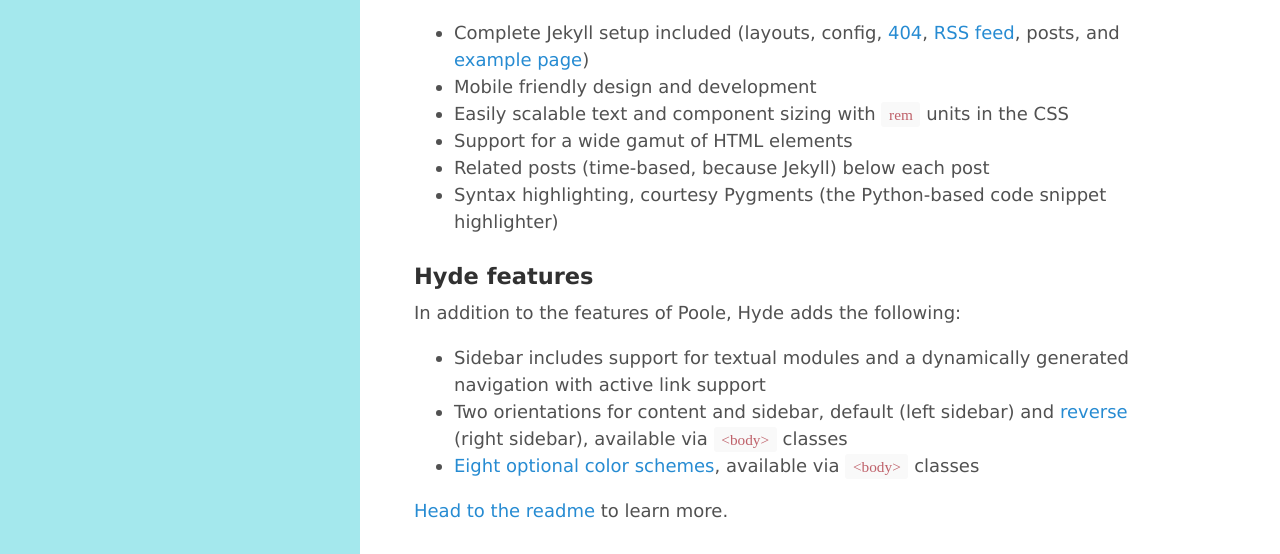
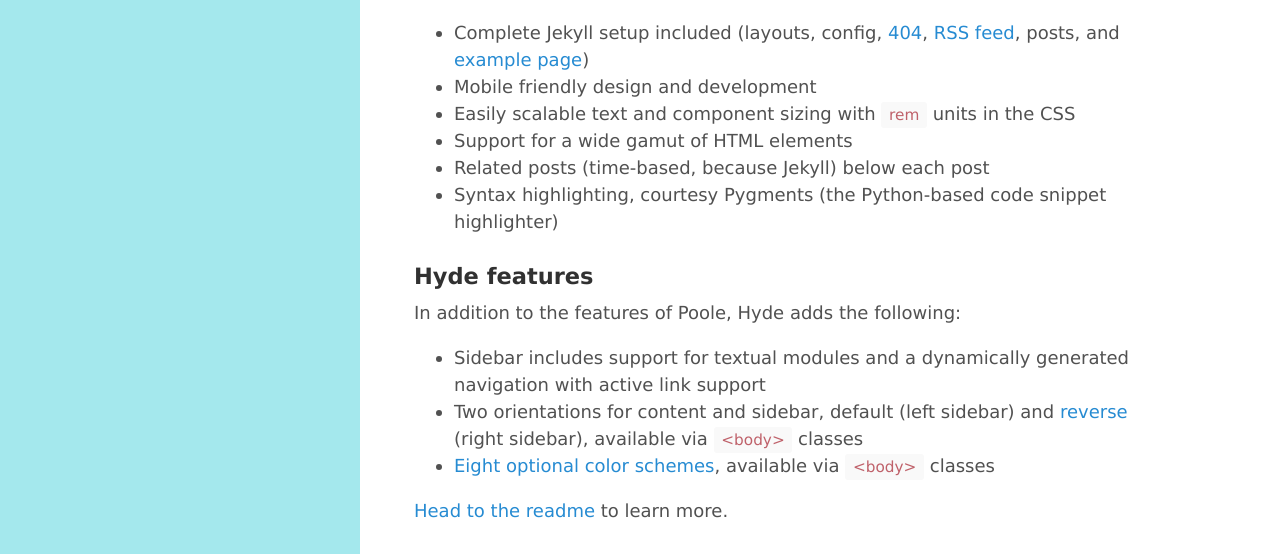
Before and after one commit to dotsandholes/dotsandholes.github.io, a Jekyll site: the page built from index.html, in a window 1280 px wide and 1400 px high, scrolled down 4689 px. Shown: the part 154-708 px from the top of the window. Built offline with Jekyll 4.4.1, drawn with Linux system fonts in a browser that asks for light colours; the list of posts is cut into pages by our own code.

Commit message:
Update poole.css

```diff
--- a/public/css/poole.css
+++ b/public/css/poole.css
@@ -151,7 +151,7 @@ abbr[title] {
 /* Code */
 code,
 pre {
-  font-family: "Lucida Grand", bold;
+  font-family: "Lucida Grande", bold;
 }
 code {
   padding: .25em .5em;
```
